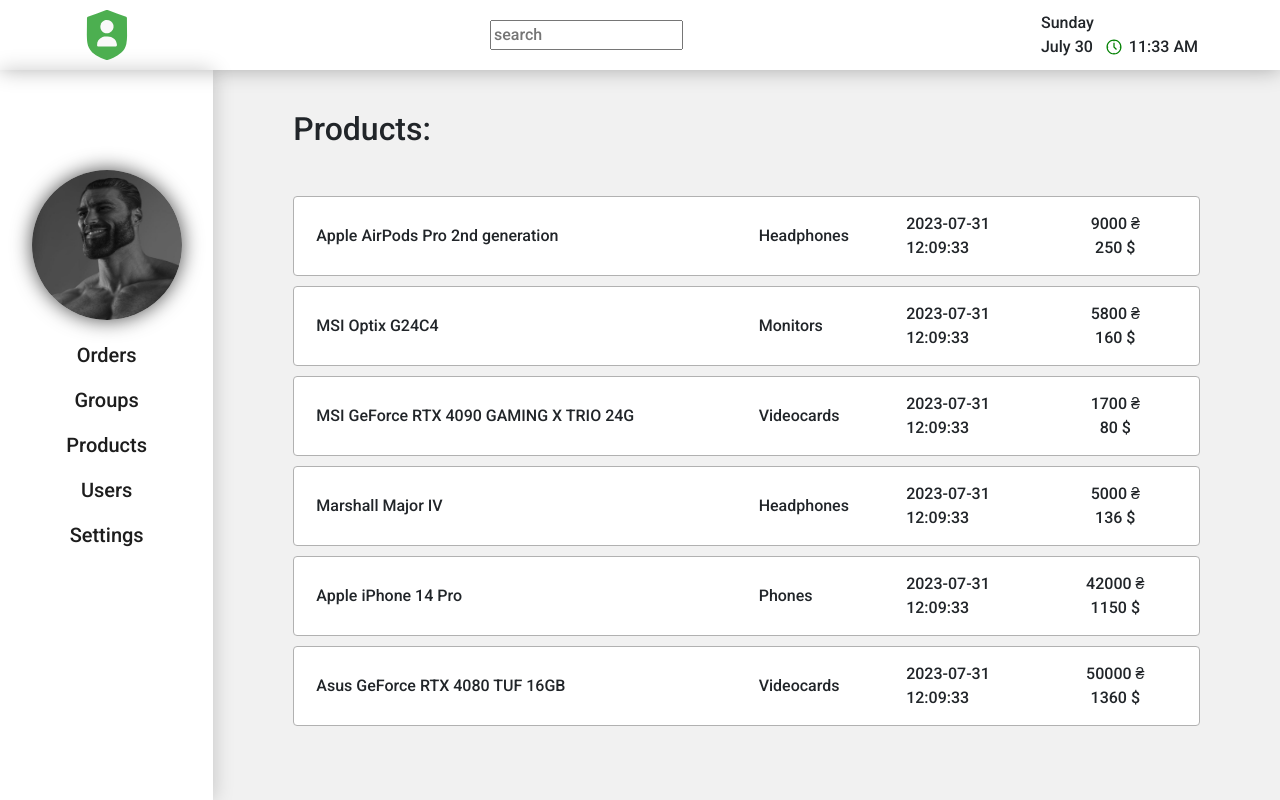
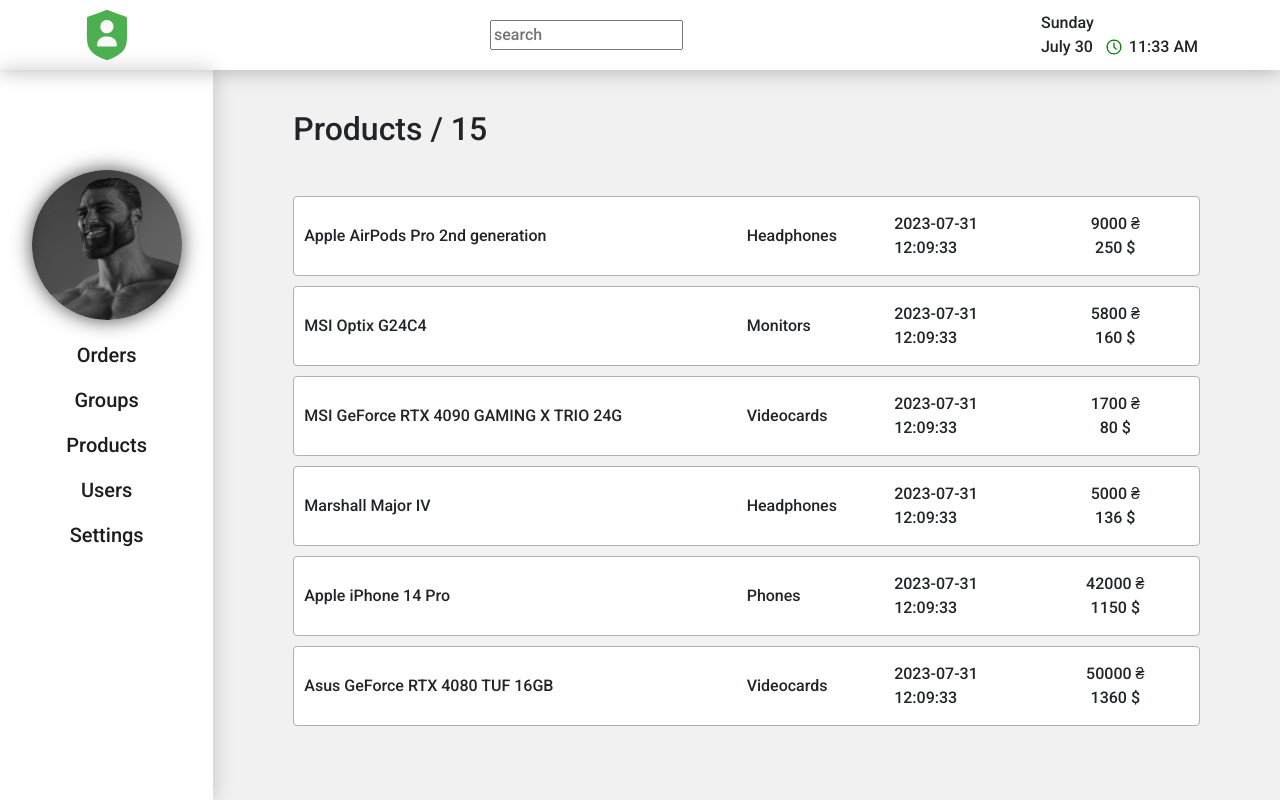
Before and after one commit to MaksymMaliuk/dzencode_test-task, a Next.js app: page /products in a window 1280 px wide. Built offline with nearby package versions, Linux system fonts and the light colour scheme.

Commit message:
fix: layout fixed

```diff
--- a/src/components/OrdersList/OrdersList.module.scss
+++ b/src/components/OrdersList/OrdersList.module.scss
@@ -3,6 +3,5 @@
   flex-direction: column;
   overflow: auto;
   height: 540px;
-  width: 100%;
   gap: 10px;
 }
--- a/src/components/ProductItem/ProductItem.tsx
+++ b/src/components/ProductItem/ProductItem.tsx
@@ -23,7 +23,7 @@ export const ProductItem: FC<Props> = ({ product }) => {
   const usdPrice = findPriceBySymbol(price, 'USD');
 
   return(
-    <li className={`${styles['product']} row`}>
+    <li className={`${styles['product']} row gx-0`}>
       <div className={`${styles['product__title']} col`}>
         {title}
       </div>
--- a/src/components/ProductsList/ProductsList.module.scss
+++ b/src/components/ProductsList/ProductsList.module.scss
@@ -3,7 +3,7 @@
 .product-list {
   display: flex;
   flex-direction: column;
+  overflow: auto;
   gap: 10px;
   height: 540px;
-  overflow-y: scroll;
 }
--- a/src/components/ProductsList/ProductsList.tsx
+++ b/src/components/ProductsList/ProductsList.tsx
@@ -16,10 +16,10 @@ export const ProductsList: FC = () => {
   return (
     <>
       <h2 className='mb-5'>
-        Products:
+        Products / {products.length}
       </h2>
 
-      <ul className={`${styles['product-list']} container`}>
+      <ul className={`${styles['product-list']} p-0`}>
           {products.map((product) => {
             return (
               <ProductItem key={product.id} product={product}/>
```
